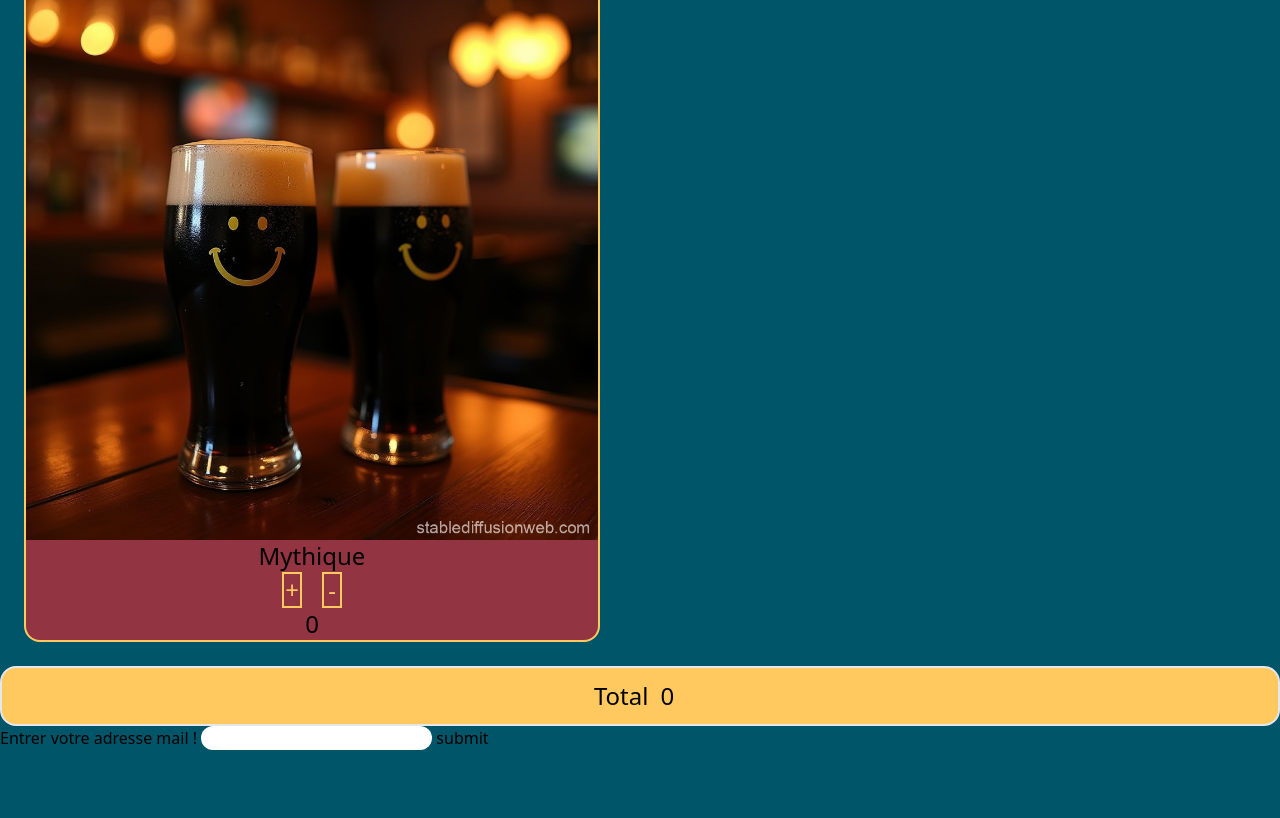
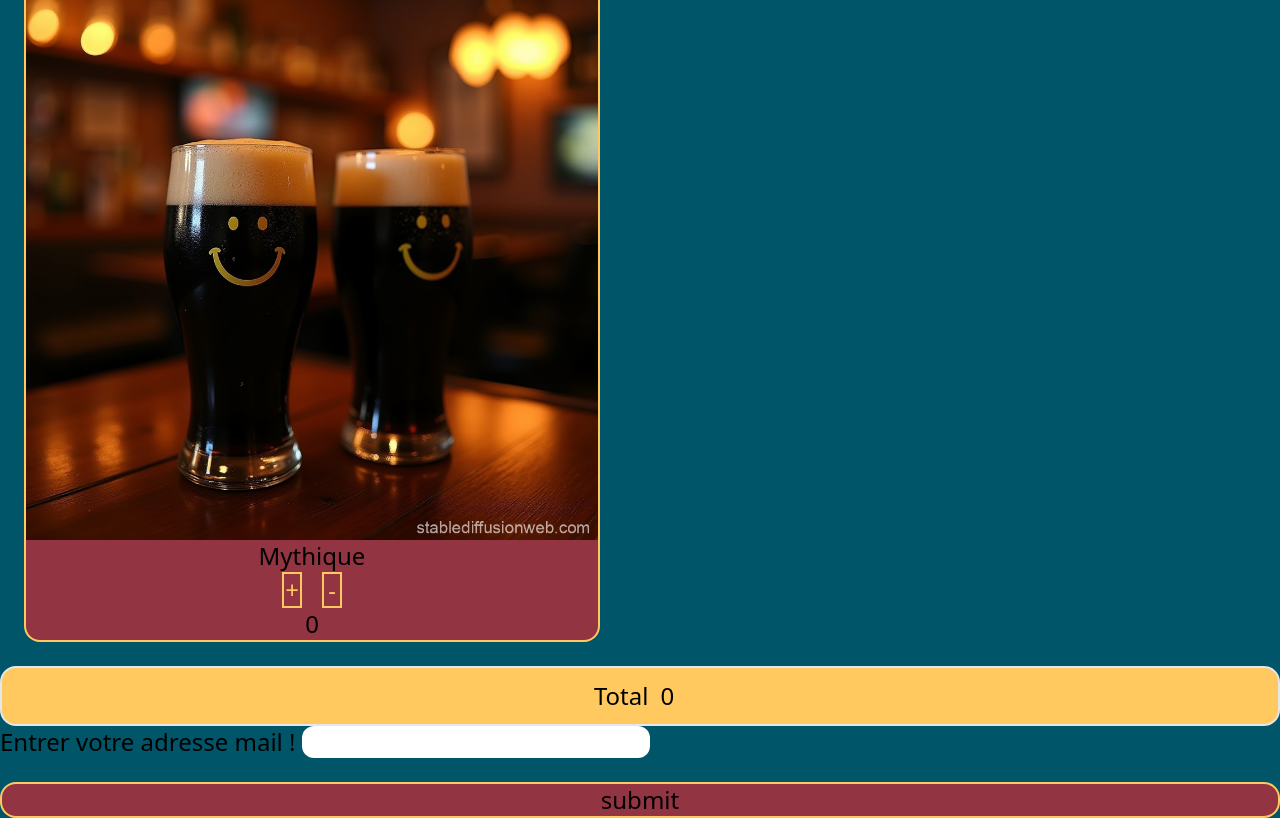
Before and after one commit to AzazelXVV/WebsiteTest, a plain HTML site: page index.html in a window 1280 px wide. Shown: the part 2186-3004 px from the top of the page. Before the commit the page ends 2936 px from the top, so only its background shows below. Drawn offline with Linux system fonts and the light colour scheme.

Commit message:
modif user input

```diff
--- a/index.html
+++ b/index.html
@@ -65,10 +65,12 @@
         <h1 class="text-2xl ">Total</h1>
         <p id="totalbeer" class="m-3 text-2xl"> 0</p>
     </div>
+    <div>
+        <label for="UserInput" class="text-2xl">Entrer votre adresse mail ! </label>
+        <input type="text" id="UserInput" class="text-2xl rounded-xl">
+    </div>
 
-    <label for="mail">Entrer votre adresse mail ! </label>
-    <input type="text" id="UserInput" class="rounded-xl">
-    <button onclick="GetInput()">submit</button>
+    <button onclick="GetInput()" class="border-2 rounded-2xl border-csb_yellow w-[100%] bg-csb_bordeaux mt-6 flex justify-center text-2xl">submit</button>
 
 </body>
 </html>
--- a/main.js
+++ b/main.js
@@ -26,6 +26,6 @@ function totalBeer(){
 }
 
 function GetInput(){
-    user_input = document.getElementById("UserInput").textContent
-    console.log(document.getElementById("UserInput").textContent)
+    user_input = document.getElementById("UserInput").value
+    console.log(user_input)
 }
```
